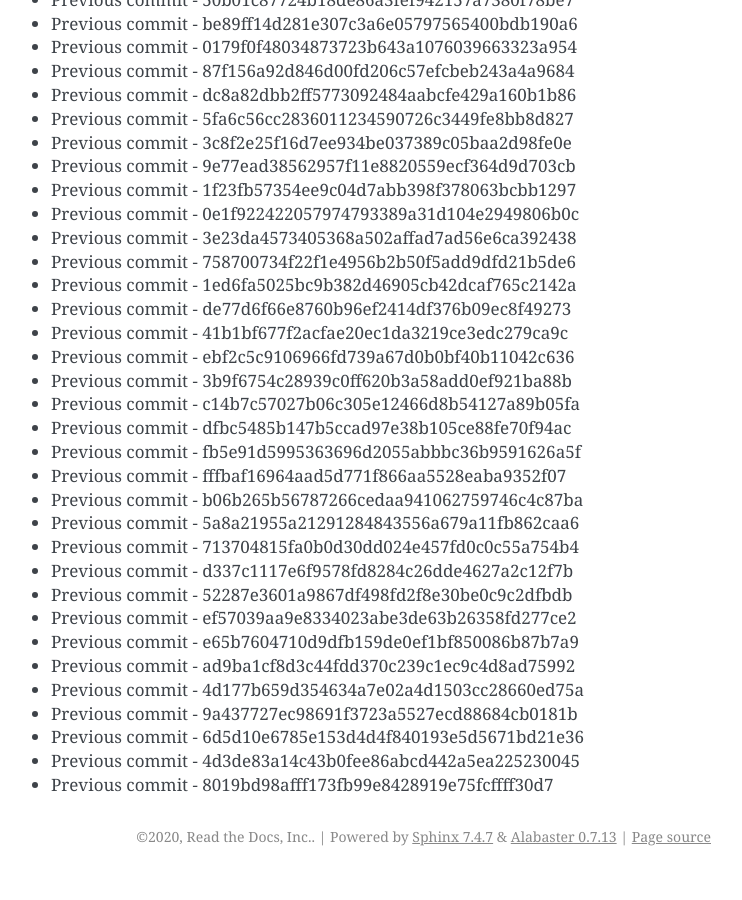
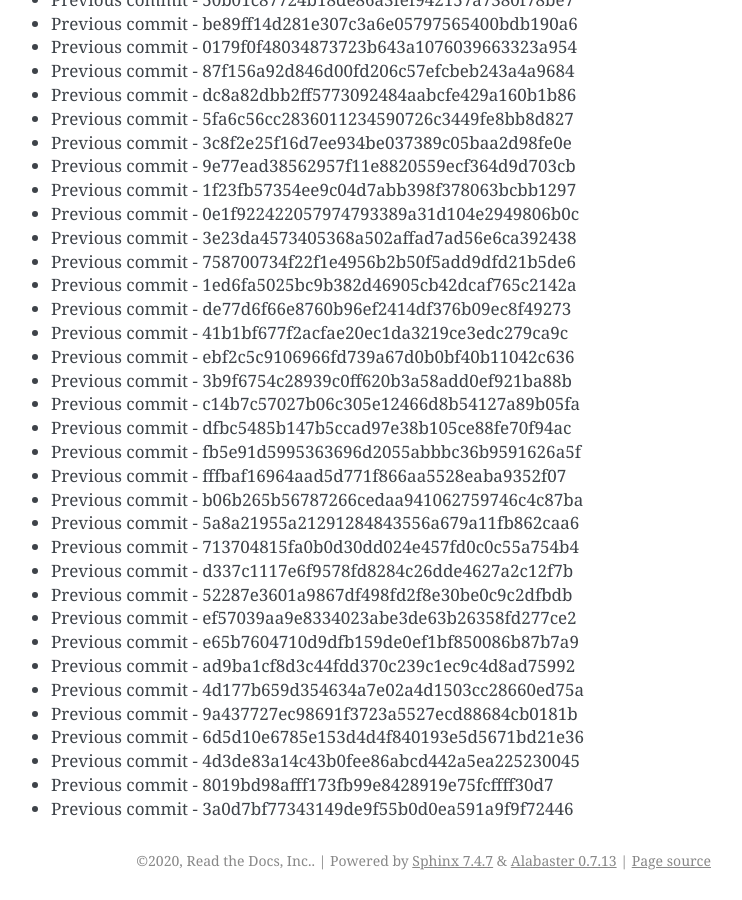
Before and after one commit to readthedocs/rtd-git-stresstest, a Sphinx documentation site: the page built from docs/updates.rst, in a window 1280 px wide and 900 px high, scrolled down 46084 px. Shown: the whole window, without its empty margins (399-1141 px from the left). Built offline with Sphinx 7.4.7, drawn with Linux system fonts in a browser that asks for light colours; before the commit the page ends 46960 px from its top, so only the background shows below that.

Commit message:
Generating commit from previous: 3a0d7bf77343149de9f55b0d0ea591a9f9f72446

```diff
--- a/docs/updates.rst
+++ b/docs/updates.rst
@@ -1968,3 +1968,4 @@ It can be tested for any performance characteristics.
 * Previous commit - 6d5d10e6785e153d4d4f840193e5d5671bd21e36
 * Previous commit - 4d3de83a14c43b0fee86abcd442a5ea225230045
 * Previous commit - 8019bd98afff173fb99e8428919e75fcffff30d7
+* Previous commit - 3a0d7bf77343149de9f55b0d0ea591a9f9f72446
```
